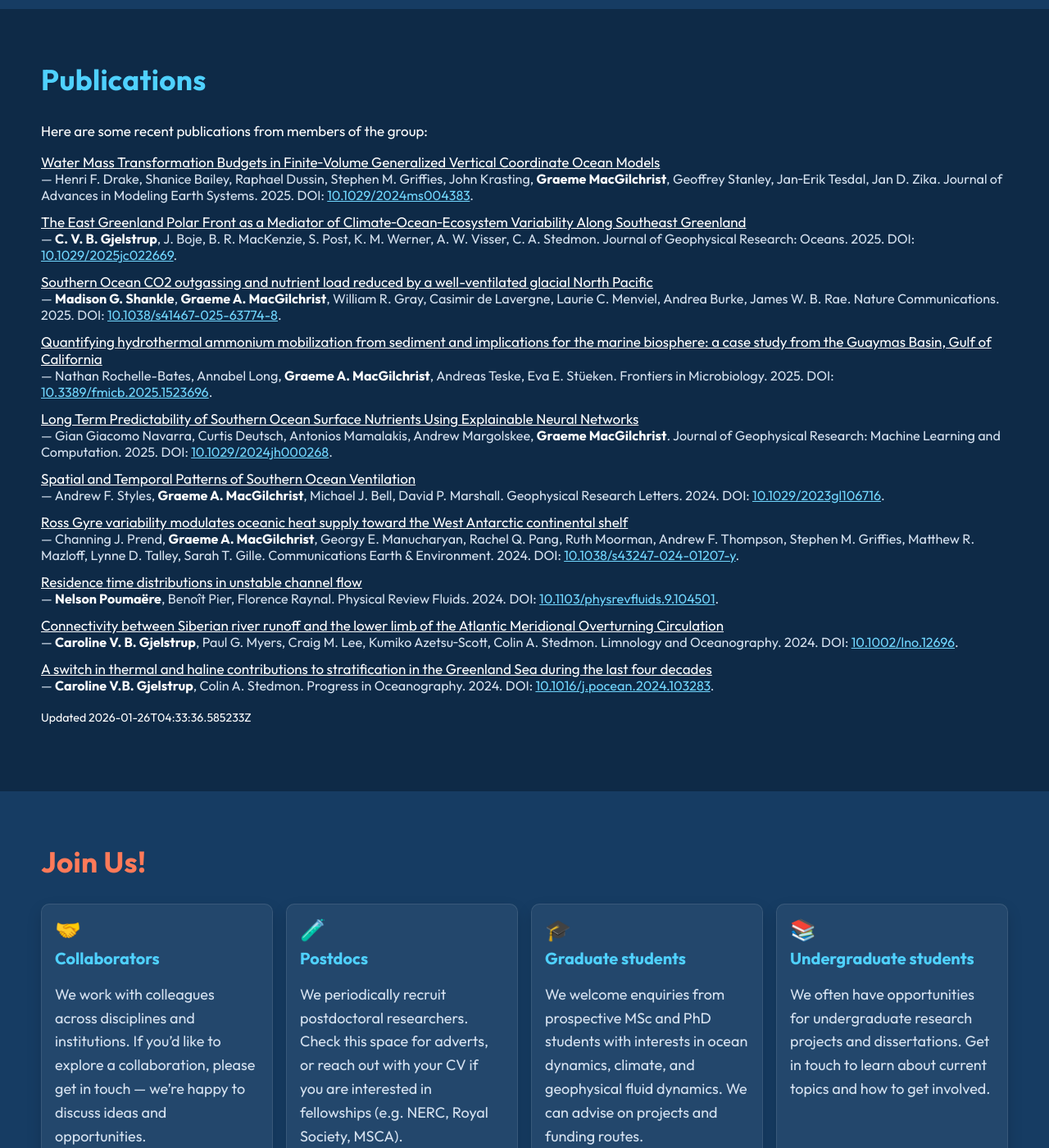
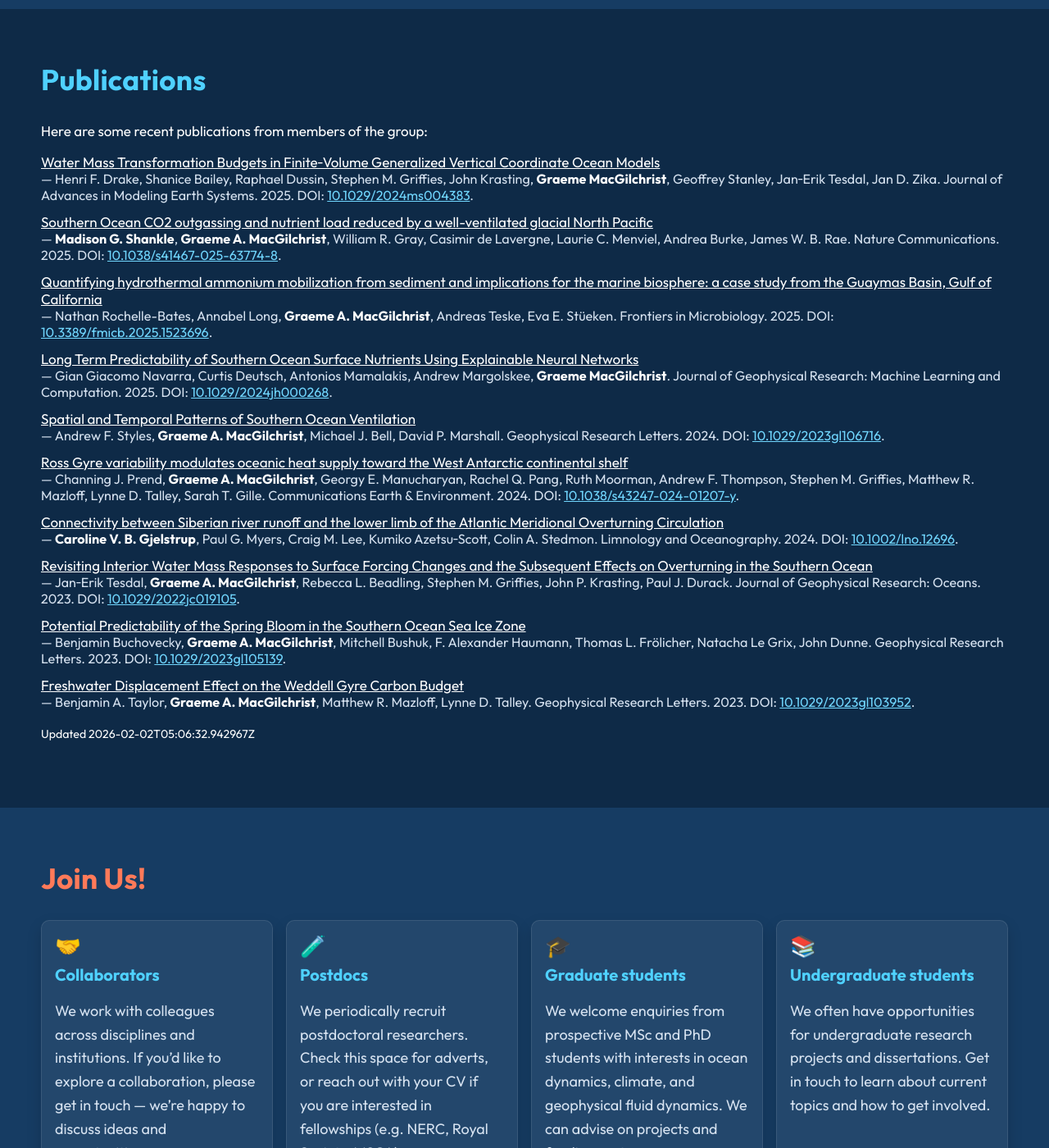
Before and after one commit to ODyn-StAndrews/ODyn-StAndrews.github.io, a Jekyll site: the page built from index.html, in a window 1280 px wide and 1400 px high, scrolled down 4943 px. Shown: the whole window at 82% size. Built offline with Jekyll 4.4.1, drawn with Linux system fonts in a browser that asks for light colours.

Commit message:
chore: update publications data

```diff
--- a/_data/publications.json
+++ b/_data/publications.json
@@ -1,6 +1,6 @@
 {
-  "generated_at": "2026-01-26T04:33:36.585233Z",
-  "count": 28,
+  "generated_at": "2026-02-02T05:06:32.942967Z",
+  "count": 20,
   "items": [
     {
       "title": "Water Mass Transformation Budgets in Finite\u2010Volume Generalized Vertical Coordinate Ocean Models",
@@ -20,24 +20,6 @@
       "year": 2025,
       "doi": "10.1029/2024ms004383",
       "url": "https://doi.org/10.1029/2024ms004383",
-      "type": "journal-article"
-    },
-    {
-      "title": "The East Greenland Polar Front as a Mediator of Climate\u2010Ocean\u2010Ecosystem Variability Along Southeast Greenland",
-      "authors": "C. V. B. Gjelstrup, J. Boje, B. R. MacKenzie, S. Post, K. M. Werner, A. W. Visser, C. A. Stedmon",
-      "authors_list": [
-        "C. V. B. Gjelstrup",
-        "J. Boje",
-        "B. R. MacKenzie",
-        "S. Post",
-        "K. M. Werner",
-        "A. W. Visser",
-        "C. A. Stedmon"
-      ],
-      "venue": "Journal of Geophysical Research: Oceans",
-      "year": 2025,
-      "doi": "10.1029/2025jc022669",
-      "url": "https://doi.org/10.1029/2025jc022669",
       "type": "journal-article"
     },
     {
@@ -127,20 +109,6 @@
       "type": "journal-article"
     },
     {
-      "title": "Residence time distributions in unstable channel flow",
-      "authors": "Nelson Pouma\u00ebre, Beno\u00eet Pier, Florence Raynal",
-      "authors_list": [
-        "Nelson Pouma\u00ebre",
-        "Beno\u00eet Pier",
-        "Florence Raynal"
-      ],
-      "venue": "Physical Review Fluids",
-      "year": 2024,
-      "doi": "10.1103/physrevfluids.9.104501",
-      "url": "https://doi.org/10.1103/physrevfluids.9.104501",
-      "type": "journal-article"
-    },
-    {
       "title": "Connectivity between Siberian river runoff and the lower limb of the Atlantic Meridional Overturning Circulation",
       "authors": "Caroline V. B. Gjelstrup, Paul G. Myers, Craig M. Lee, Kumiko Azetsu\u2010Scott, Colin A. Stedmon",
       "authors_list": [
@@ -154,40 +122,6 @@
       "year": 2024,
       "doi": "10.1002/lno.12696",
       "url": "https://doi.org/10.1002/lno.12696",
-      "type": "journal-article"
-    },
-    {
-      "title": "A switch in thermal and haline contributions to stratification in the Greenland Sea during the last four decades",
-      "authors": "Caroline V.B. Gjelstrup, Colin A. Stedmon",
-      "authors_list": [
-        "Caroline V.B. Gjelstrup",
-        "Colin A. Stedmon"
-      ],
-      "venue": "Progress in Oceanography",
-      "year": 2024,
-      "doi": "10.1016/j.pocean.2024.103283",
-      "url": "https://doi.org/10.1016/j.pocean.2024.103283",
-      "type": "journal-article"
-    },
-    {
-      "title": "A Simple, Low\u2010Blank Batch Purification Method for High\u2010Precision Boron Isotope Analysis",
-      "authors": "M. Trudgill, S. Nuber, H. E. Block, J. Crumpton\u2010Banks, H. Jurikova, E. Littley, M. Shankle, C. Xu, R. C. J. Steele, J. W. B. Rae",
-      "authors_list": [
-        "M. Trudgill",
-        "S. Nuber",
-        "H. E. Block",
-        "J. Crumpton\u2010Banks",
-        "H. Jurikova",
-        "E. Littley",
-        "M. Shankle",
-        "C. Xu",
-        "R. C. J. Steele",
-        "J. W. B. Rae"
-      ],
-      "venue": "Geochemistry, Geophysics, Geosystems",
-      "year": 2024,
-      "doi": "10.1029/2023gc011350",
-      "url": "https://doi.org/10.1029/2023gc011350",
       "type": "journal-article"
     },
     {
@@ -262,55 +196,6 @@
       "type": "journal-article"
     },
     {
-      "title": "Vertical redistribution of principle water masses on the Northeast Greenland Shelf",
-      "authors": "Caroline V. B. Gjelstrup, Mikael K. Sejr, Laura de Steur, J\u00f8rgen Schou Christiansen, Mats A. Granskog, Boris P. Koch, Eva Friis M\u00f8ller, Mie H. S. Winding, Colin A. Stedmon",
-      "authors_list": [
-        "Caroline V. B. Gjelstrup",
-        "Mikael K. Sejr",
-        "Laura de Steur",
-        "J\u00f8rgen Schou Christiansen",
-        "Mats A. Granskog",
-        "Boris P. Koch",
-        "Eva Friis M\u00f8ller",
-        "Mie H. S. Winding",
-        "Colin A. Stedmon"
-      ],
-      "venue": "Nature Communications",
-      "year": 2022,
-      "doi": "10.1038/s41467-022-35413-z",
-      "url": "https://doi.org/10.1038/s41467-022-35413-z",
-      "type": "journal-article"
-    },
-    {
-      "title": "Separating Annual, Interannual and Regional Change in Sea Surface Temperature in the Northeastern Atlantic and Nordic Seas",
-      "authors": "Mischa J. M. Saes, Caroline V. B. Gjelstrup, Andre W. Visser, Colin A. Stedmon",
-      "authors_list": [
-        "Mischa J. M. Saes",
-        "Caroline V. B. Gjelstrup",
-        "Andre W. Visser",
-        "Colin A. Stedmon"
-      ],
-      "venue": "Journal of Geophysical Research: Oceans",
-      "year": 2022,
-      "doi": "10.1029/2022jc018630",
-      "url": "https://doi.org/10.1029/2022jc018630",
-      "type": "journal-article"
-    },
-    {
-      "title": "Residence time distributions for in-line chaotic mixers",
-      "authors": "Nelson Pouma\u00ebre, Beno\u00eet Pier, Florence Raynal",
-      "authors_list": [
-        "Nelson Pouma\u00ebre",
-        "Beno\u00eet Pier",
-        "Florence Raynal"
-      ],
-      "venue": "Physical Review E",
-      "year": 2022,
-      "doi": "10.1103/physreve.106.015107",
-      "url": "https://doi.org/10.1103/physreve.106.015107",
-      "type": "journal-article"
-    },
-    {
       "title": "Importance of the Antarctic Slope Current in the Southern Ocean Response to Ice Sheet Melt and Wind Stress Change",
       "authors": "R. L. Beadling, J. P. Krasting, S. M. Griffies, W. J. Hurlin, B. Bronselaer, J. L. Russell, G. A. MacGilchrist, J.\u2010E. Tesdal, M. Winton",
       "authors_list": [
@@ -349,27 +234,6 @@
       "year": 2022,
       "doi": "10.1111/gcb.16494",
       "url": "https://doi.org/10.1111/gcb.16494",
-      "type": "journal-article"
-    },
-    {
-      "title": "Pliocene decoupling of equatorial Pacific temperature and pH gradients",
-      "authors": "Madison G. Shankle, Natalie J. Burls, Alexey V. Fedorov, Matthew D. Thomas, Wei Liu, Donald E. Penman, Heather L. Ford, Peter H. Jacobs, Noah J. Planavsky, Pincelli M. Hull",
-      "authors_list": [
-        "Madison G. Shankle",
-        "Natalie J. Burls",
-        "Alexey V. Fedorov",
-        "Matthew D. Thomas",
-        "Wei Liu",
-        "Donald E. Penman",
-        "Heather L. Ford",
-        "Peter H. Jacobs",
-        "Noah J. Planavsky",
-        "Pincelli M. Hull"
-      ],
-      "venue": "Nature",
-      "year": 2021,
-      "doi": "10.1038/s41586-021-03884-7",
-      "url": "https://doi.org/10.1038/s41586-021-03884-7",
       "type": "journal-article"
     },
     {
```
